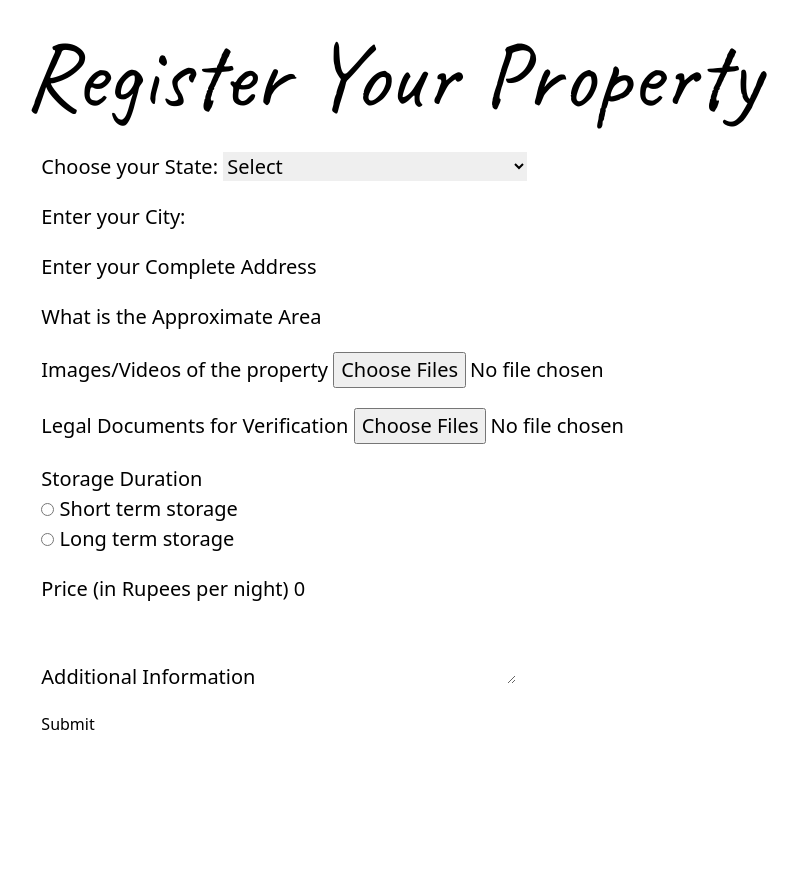
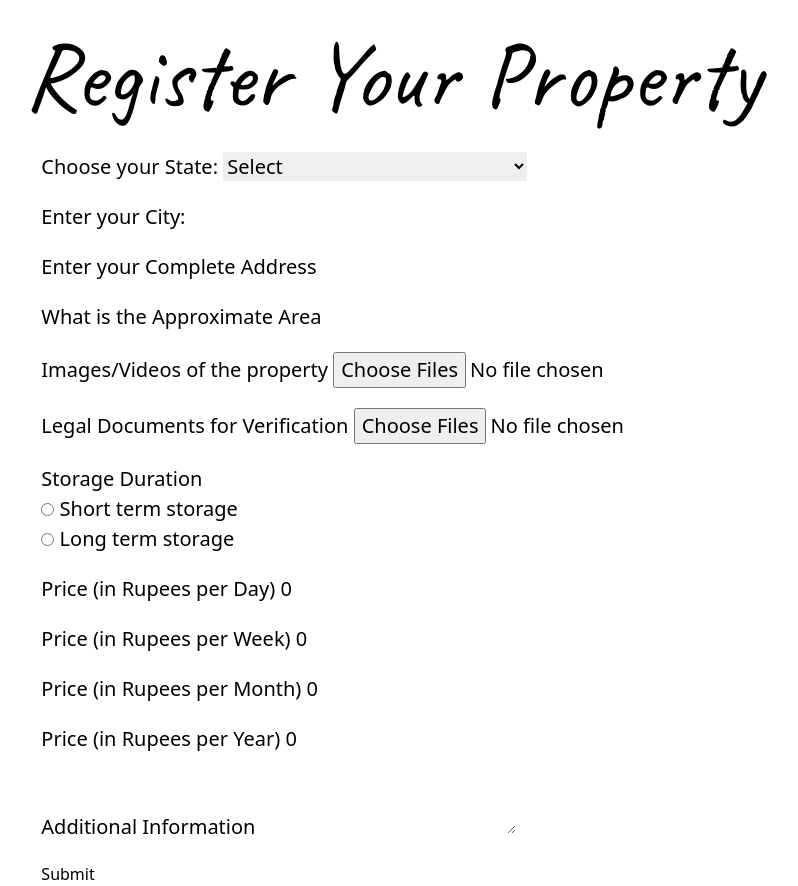
Before and after one commit to ItsArnavSh/LogicLaureates, a SvelteKit app in the folder frontend/: page /apply in a window 1280 px wide. Shown: the whole page, without its empty margins (248-1046 px from the left). Before the commit the page ends 800 px from the top, so only its background shows below. Built offline with nearby package versions, Linux system fonts and the light colour scheme.

Commit message:
Register update

```diff
--- a/frontend/src/routes/apply/+page.svelte
+++ b/frontend/src/routes/apply/+page.svelte
@@ -5,14 +5,17 @@
   let documents = [];
   let city = '';
   let state = '';
-  let price = 0;
+  let priceDaily = 0;
+  let priceWeekly = 0;
+  let priceMonthly = 0;
+  let priceYearly = 0;
   let preference = '';
   let additionalInfo = '';
   const statesOfIndia = [
     'Andhra Pradesh', 'Arunachal Pradesh', 'Assam', 'Bihar', 'Chhattisgarh', 'Goa', 'Gujarat', 'Haryana', 'Himachal Pradesh', 'Jharkhand', 'Karnataka', 'Kerala', 'Madhya Pradesh', 'Maharashtra', 'Manipur', 'Meghalaya', 'Mizoram', 'Nagaland', 'Odisha', 'Punjab', 'Rajasthan', 'Sikkim', 'Tamil Nadu', 'Telangana', 'Tripura', 'Uttar Pradesh', 'Uttarakhand', 'West Bengal', 'Andaman and Nicobar Islands', 'Chandigarh', 'Dadra and Nagar Haveli', 'Daman and Diu', 'Delhi', 'Lakshadweep', 'Puducherry'
   ];
   function handleSubmit() {
-    const data = { address, area, files, documents ,state ,city};
+    const data = { address, area, files, documents ,state ,city, preference,additionalInfo,priceDaily,priceMonthly,priceWeekly,priceYearly};
     console.log(data);
     //data can be sent to backend
   }
@@ -85,8 +88,20 @@
       </div>
     </div>
     <div class="form-control">
-      <label for="price">Price (in Rupees per night)</label>
-      <input id="price" type="number" min="0" bind:value={price} required>
+      <label for="price">Price (in Rupees per Day)</label>
+      <input id="price" type="number" min="0" bind:value={priceDaily} required>
+    </div>
+    <div class="form-control">
+      <label for="price">Price (in Rupees per Week)</label>
+      <input id="price" type="number" min="0" bind:value={priceWeekly} required>
+    </div>
+    <div class="form-control">
+      <label for="price">Price (in Rupees per Month)</label>
+      <input id="price" type="number" min="0" bind:value={priceMonthly} required>
+    </div>
+    <div class="form-control">
+      <label for="price">Price (in Rupees per Year)</label>
+      <input id="price" type="number" min="0" bind:value={priceYearly} required>
     </div>
     <div class="form-control">
       <label for="additionalInfo">Additional Information</label>
--- a/frontend/src/writeables/preferences.js
+++ b/frontend/src/writeables/preferences.js
@@ -1,6 +1,6 @@
 import { writable } from 'svelte/store';
 let ques = [
-    ["Will you need to access the storage frequently?",0,"Frequent Access"],//0 means true false
+    ["Will you need to access the storage frequently?",0,"Frequent Access",["Daily","Weekly","Monthly","Yearly"]],//0 means true false
     ["What city do you prefer for storage",1,"Location"],//1 means an input
     ["What will be your recommended price per day?",1,"Price"],
     ["Will you need transportation?",0,"Transport"],
```
